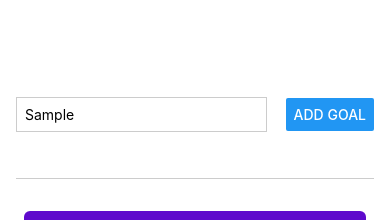
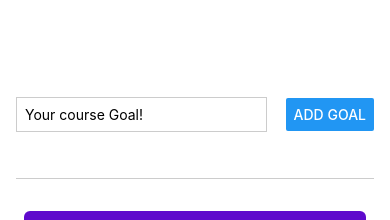
Before and after one commit to HamidrezaLashgari/GoalsMobileApp, a React Native app: screen / in a window 390 px wide. Both pictures are taken after typing "Sample" into the empty fields and a click on the button "ADD GOAL". Shown: the top 220 px of the page. Built offline with nearby package versions, Linux system fonts and the light colour scheme.

Commit message:
Split code to many component

```diff
--- a/App.js
+++ b/App.js
@@ -7,22 +7,15 @@
  */
 
 import React, {useState} from 'react';
-import {
-  Text,
-  View,
-  StyleSheet,
-  TextInput,
-  Button,
-  FlatList,
-} from 'react-native';
+import {View, StyleSheet, FlatList} from 'react-native';
+
+import GoalItem from './components/GoalItem';
+import GoalInput from './components/GoalInput';
 
 const App = () => {
-  const [goal, setGoal] = useState('');
   const [courseGoals, setCourseGoals] = useState([]);
-  const goalInputHandler = enteredText => {
-    setGoal(enteredText);
-  };
-  const addGoalHandler = () => {
+
+  const addGoalHandler = goal => {
     setCourseGoals(currentCourseGoals => [
       ...currentCourseGoals,
       {text: goal, id: Math.random().toString()},
@@ -31,23 +24,12 @@ const App = () => {
 
   return (
     <View style={styles.appContainer}>
-      <View style={styles.inputContainer}>
-        <TextInput
-          style={styles.textInput}
-          placeholder="Your course Goal!"
-          onChangeText={goalInputHandler}
-        />
-        <Button title="Add Goal" onPress={addGoalHandler} />
-      </View>
+      <GoalInput onAddGoal={addGoalHandler} />
       <View style={styles.goalsContainer}>
         <FlatList
           data={courseGoals}
           renderItem={itemData => {
-            return (
-              <View style={styles.goalItem}>
-                <Text style={styles.goalText}>{itemData.item.text}</Text>
-              </View>
-            );
+            return <GoalItem text={itemData.item.text} />;
           }}
           keyExtractor={item => {
             return item.id;
@@ -67,32 +49,8 @@ const styles = StyleSheet.create({
     paddingTop: 50,
     paddingHorizontal: 16,
   },
-  inputContainer: {
-    flex: 1,
-    flexDirection: 'row',
-    justifyContent: 'space-between',
-    alignItems: 'center',
-    marginBottom: 24,
-    borderBottomWidth: 1,
-    borderBottomColor: '#cccccc',
-  },
-  textInput: {
-    borderWidth: 1,
-    borderColor: '#cccccc',
-    width: '70%',
-    marginRight: 8,
-    padding: 8,
-  },
+
   goalsContainer: {
     flex: 5,
   },
-  goalItem: {
-    margin: 8,
-    padding: 8,
-    borderRadius: 6,
-    backgroundColor: '#5e0acc',
-  },
-  goalText: {
-    color: 'white',
-  },
 });
--- /dev/null
+++ b/components/GoalInput.js
@@ -0,0 +1,48 @@
+import React, {memo, useState} from 'react';
+import {Button, TextInput, View, StyleSheet} from 'react-native';
+
+const GoalInput = props => {
+  const [goal, setGoal] = useState('');
+
+  const goalInputHandler = enteredText => {
+    setGoal(enteredText);
+  };
+
+  const addGoalHandler = () => {
+    props.onAddGoal(goal);
+    setGoal('');
+  };
+
+  return (
+    <View style={styles.inputContainer}>
+      <TextInput
+        style={styles.textInput}
+        placeholder="Your course Goal!"
+        onChangeText={goalInputHandler}
+        value={goal}
+      />
+      <Button title="Add Goal" onPress={addGoalHandler} />
+    </View>
+  );
+};
+
+export default memo(GoalInput);
+
+const styles = StyleSheet.create({
+  inputContainer: {
+    flex: 1,
+    flexDirection: 'row',
+    justifyContent: 'space-between',
+    alignItems: 'center',
+    marginBottom: 24,
+    borderBottomWidth: 1,
+    borderBottomColor: '#cccccc',
+  },
+  textInput: {
+    borderWidth: 1,
+    borderColor: '#cccccc',
+    width: '70%',
+    marginRight: 8,
+    padding: 8,
+  },
+});
--- /dev/null
+++ b/components/GoalItem.js
@@ -0,0 +1,24 @@
+import React, {memo} from 'react';
+import {Text, View, StyleSheet} from 'react-native';
+
+const goalItem = props => {
+  return (
+    <View style={styles.goalItem}>
+      <Text style={styles.goalText}>{props.text}</Text>
+    </View>
+  );
+};
+
+export default memo(goalItem);
+
+const styles = StyleSheet.create({
+  goalItem: {
+    margin: 8,
+    padding: 8,
+    borderRadius: 6,
+    backgroundColor: '#5e0acc',
+  },
+  goalText: {
+    color: 'white',
+  },
+});
```
